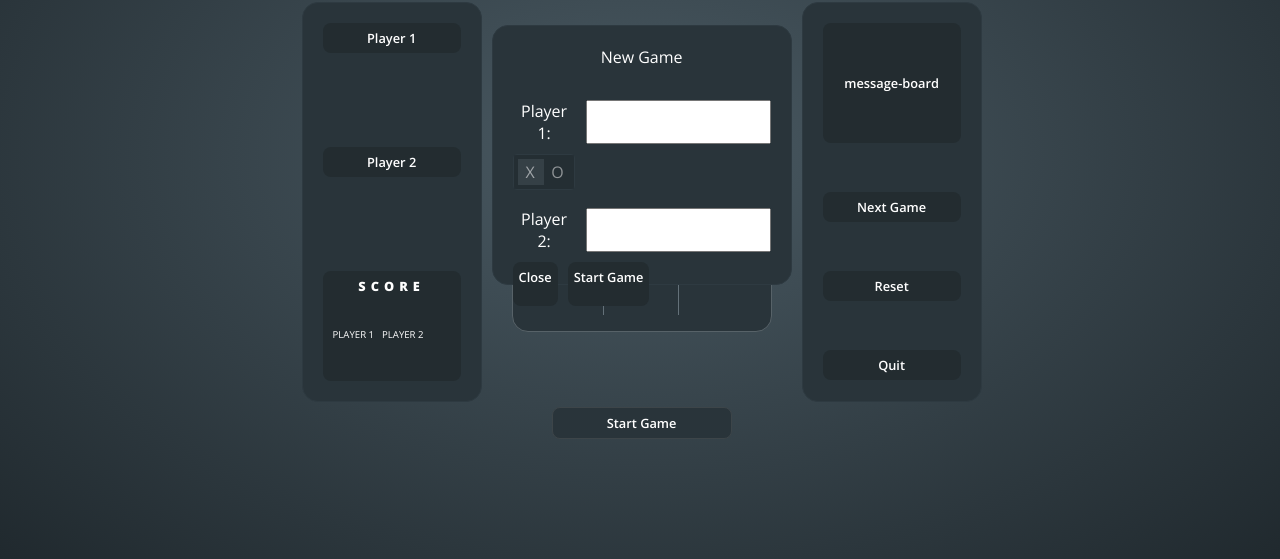
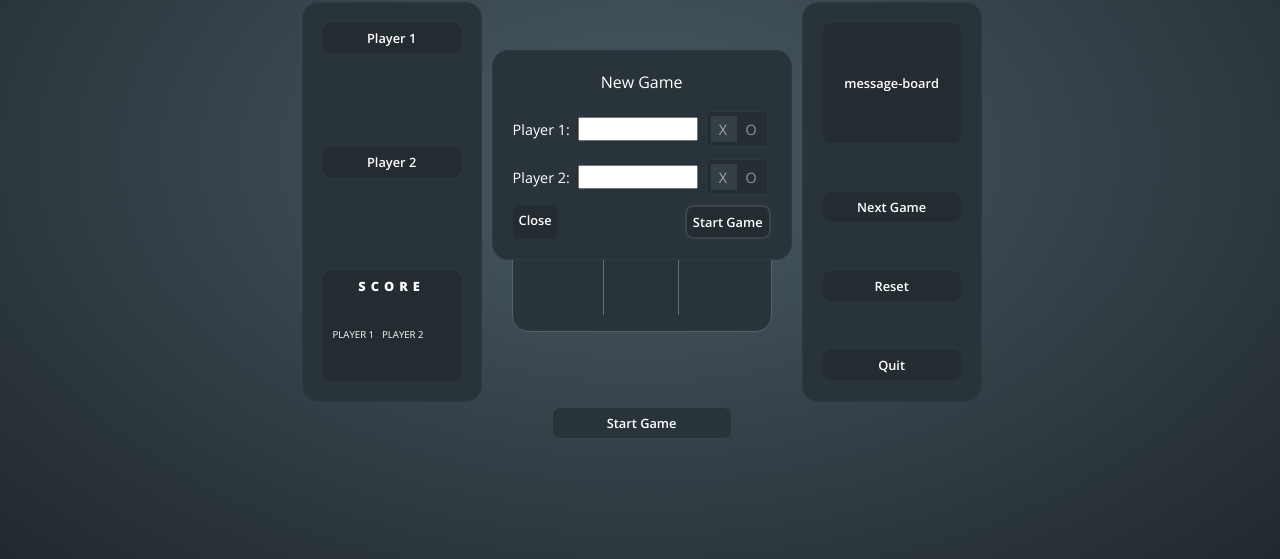
Before and after one commit to HeidiBrooke/TOP-Tic-Tac-Toe, a plain HTML site: page index.html in a window 1280 px wide. Both pictures are taken after a click on the element "Start Game". Shown: the part 249-808 px from the top of the page. Drawn offline with nearby package versions, Linux system fonts and the light colour scheme.

Commit message:
Reformat & style form with both marker toggles

```diff
--- a/index.html
+++ b/index.html
@@ -60,10 +60,11 @@
     <div class="form holder" id="form">
         <form>
             <div class="form-title">New Game</div>
-            <div>
+            <div class="p-info">
+                <!-- <div> -->
                     <label for="player-1">Player 1:  </label>
                     <input type="text" id="player-1" name="player-1">
-            </div>
+                <!-- </div> -->
                 <div>
                     <label class="switch" for="marker-1">
                         <!-- X | O -->
@@ -74,11 +75,22 @@
                         <input type="checkbox" id="marker-1" name="marker-1">
                         <span class="slider"></span>
                     </label>
-
                 </div>
-            <div>
+            </div>
+            <div class="p-info">
                 <label for="player-2">Player 2:  </label>
                 <input type="text" id="player-2" name="player-2">
+                <div>
+                    <label class="switch" for="marker-2">
+                        <!-- X | O -->
+                        <div class="markers">
+                            <div class="X-toggle">X</div>
+                            <div class="O-toggle">O</div>
+                        </div>
+                        <input type="checkbox" id="marker-2" name="marker-2">
+                        <span class="slider"></span>
+                    </label>
+                </div>
             </div>
             <!-- <div class="rounds">Rounds:
                 <div>
--- a/style.css
+++ b/style.css
@@ -130,29 +130,54 @@ body {
 #form {
     display: none;
     width: 300px;
-    height: 260px;
+    height: 210px;
     position: fixed;
+    padding: 20px;
+    align-items: center;
 }
 
 form {
     display: grid;
     grid-template-columns: 1fr 3fr;
-    grid-template-rows: repeat(5, 1fr);
-    gap: 10px;
-    font-size: 1rem;
+    grid-template-rows: 30px 40px 40px;
+    gap: 8px;
+    font-size: .9rem;
+}
+
+input[type="text"] {
+height: 24px;
+width: 120px;
 }
 
 .form-title {
     grid-area: 1/1/2/3;
     justify-self: center;
+    font-size: 1rem;
 }
 
-form>div {
+.p-info {
+    grid-column: 1/3;
+    display: flex;
+    gap: 8px;
+    align-items: center;
+}
+
+.form-btns{
+    grid-column: 1/3;
+    display: flex;
+    justify-content: space-between;
+}
+
+.start {
+    border: solid 2px rgb(61, 69, 73);
+}
+
+/* form>div {
     display: flex;
     gap: 10px;
     grid-column: 1/3;
     justify-self: start;
-}
+} */
 
 .rounds{
     align-items: center;
```
Lines whose indentation alone changed are shown as unchanged.
